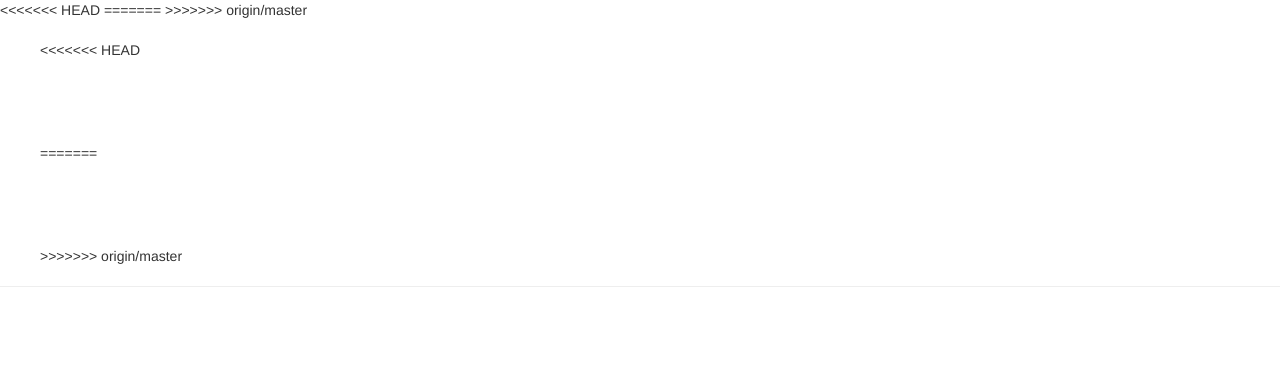
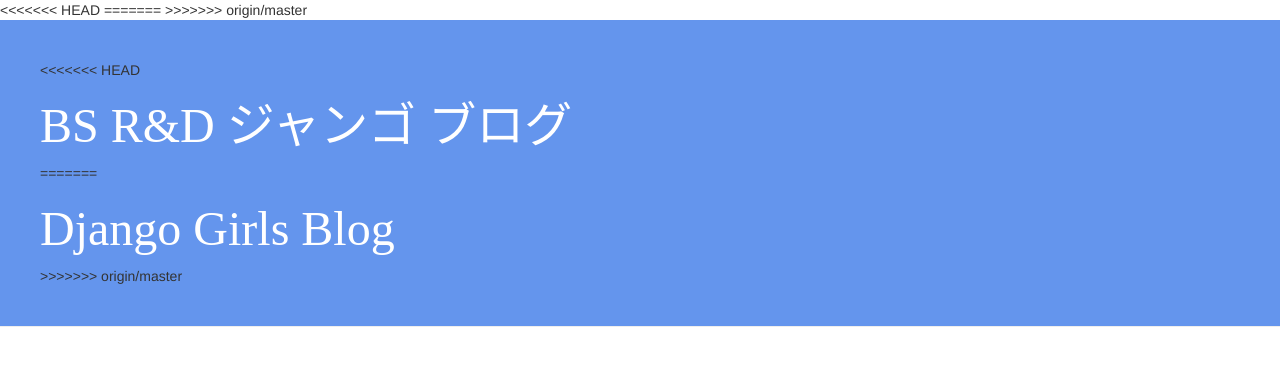
Before and after one commit to AyumiKameda/my-first-blog, a Django app: template blog/templates/blog/base.html in a window 1280 px wide. Shown: the top 366 px of the page. Run offline with Django 3.2, Linux system fonts and the light colour scheme; the template is opened without the code that fills it, so the values that code supplies are empty; parts of the project's set-up code (start-up, migrations or seed data) failed here and were passed over; some libraries are stand-ins or nearby versions; some web fonts are replaced.

Commit message:
My Django Girls app, first commit3

```diff
--- a/blog/static/css/blog.css
+++ b/blog/static/css/blog.css
@@ -1,13 +1,7 @@
 .page-header {
-<<<<<<< HEAD
     background-color: #6495ed;
     margin-top: 0;
     padding: 40px 40px 40px 40px;
-=======
-    background-color: #ff9400;
-    margin-top: 0;
-    padding: 20px 20px 20px 40px;
->>>>>>> origin/master
 }
 
 .page-header h1, .page-header h1 a, .page-header h1 a:visited, .page-header h1 a:active {
@@ -19,26 +13,9 @@
 .content {
     margin-left: 40px;
 }
-<<<<<<< HEAD
 h1, h2, h3, h4 {
     font-family: 'Nico Moji';
 }
-
-#.wf-nicomoji { font-family: "Nico Moji"; }
-
-#h1, h2, h3, h4 {
-#    font-family: 'Lobster', cursive;
-#}
-
-
-
-=======
-
-h1, h2, h3, h4 {
-    font-family: 'Lobster', cursive;
-}
-
->>>>>>> origin/master
 .date {
     color: #828282;
 }
```
